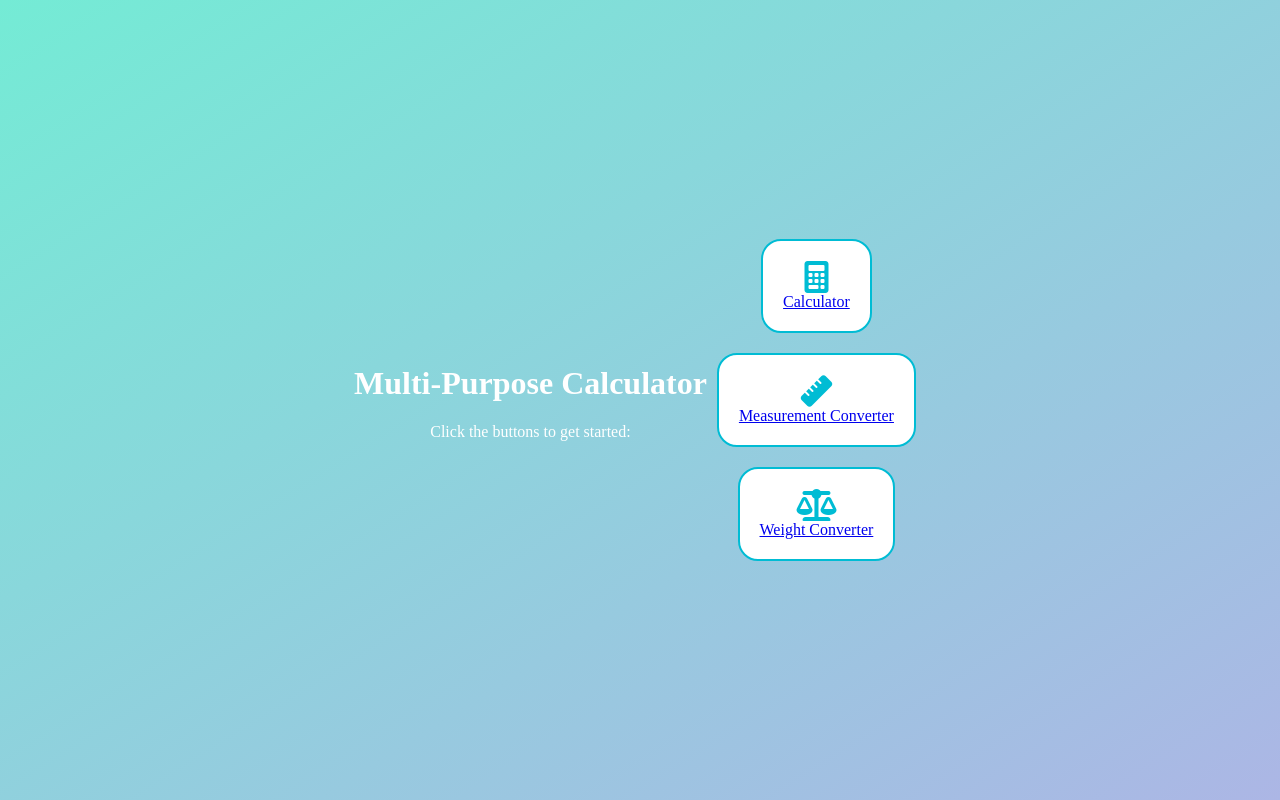
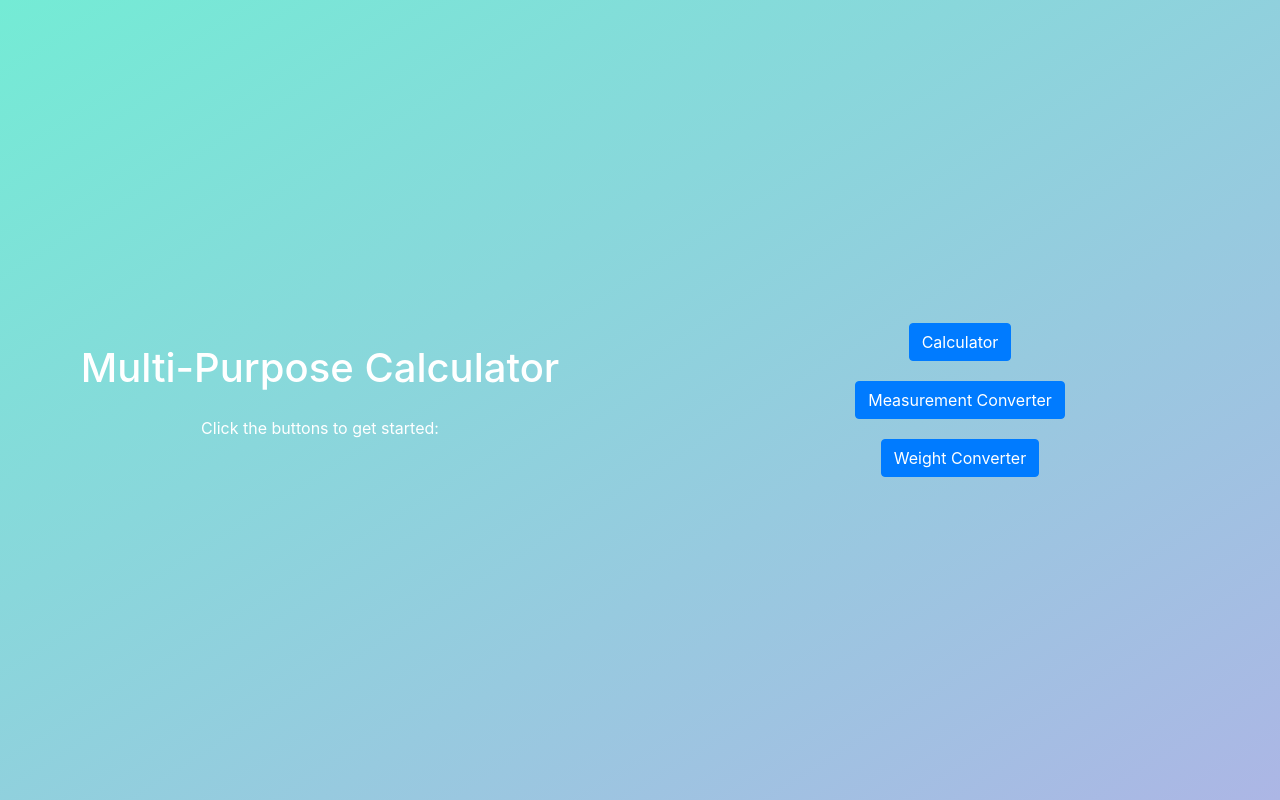
Before and after one commit to BrockAltug/Calculator, a Flask app: page / in a window 1280 px wide. Run offline with Flask 3, Linux system fonts and the light colour scheme; some libraries are stand-ins or nearby versions.

Commit message:
bootstrap style for index

```diff
--- a/templates/index.html
+++ b/templates/index.html
@@ -4,7 +4,8 @@
     <meta charset="UTF-8">
     <meta name="viewport" content="width=device-width, initial-scale=1.0">
     <title>Multi-Purpose Calculator</title>
-    <link rel="stylesheet" href="https://cdnjs.cloudflare.com/ajax/libs/font-awesome/6.0.0-beta3/css/all.min.css">
+    <!-- bootstrap style for index -->
+    <link rel="stylesheet" href="https://maxcdn.bootstrapcdn.com/bootstrap/4.5.2/css/bootstrap.min.css">
     <style>
         body {
             background: linear-gradient(to bottom right, #74ebd5, #ACB6E5);
@@ -25,29 +26,8 @@
             align-items: center;
         }
 
-        .boxed-button {
-            background-color: #ffffff;
-            border: 2px solid #00bcd4;
-            border-radius: 20px;
-            padding: 20px;
-            transition: background-color 0.3s, color 0.3s;
-            text-align: center;
+        .index-button {
             margin: 10px;
-            cursor: pointer;
-        }
-
-        .boxed-button:hover {
-            background-color: #00bcd4;
-            color: #ffffff;
-        }
-
-        /* Customize the icon color here */
-        .boxed-button i {
-            color: #00bcd4;
-        }
-
-        .text-white {
-            color: #ffffff;
         }
     </style>
 </head>
@@ -57,25 +37,15 @@
         <p class="text-white">Click the buttons to get started:</p>
     </div>
     <div class="container button-column">
-        <a href="/calculator" class="index-button">
-            <div class="boxed-button">
-                <i class="fas fa-calculator fa-2x"></i>
-                <div>Calculator</div>
-            </div>
-        </a>
-        <a href="/measurement-conversion" class="index-button">
-            <div class="boxed-button">
-                <i class="fas fa-ruler fa-2x"></i>
-                <div>Measurement Converter</div>
-            </div>
-        </a>
-        <a href="/weight-conversion" class="index-button">
-            <div class="boxed-button">
-                <i class="fas fa-balance-scale fa-2x"></i>
-                <div>Weight Converter</div>
-            </div>
-        </a>
-        <!-- end of buttons -->
+        <!-- Add buttons here as needed -->
+        <a href="/calculator" class="btn btn-primary index-button">Calculator</a>
+        <a href="/measurement-conversion" class="btn btn-primary index-button">Measurement Converter</a>
+        <a href="/weight-conversion" class="btn btn-primary index-button">Weight Converter</a>
+        <!-- Add more buttons as needed -->
     </div>
+    <!-- Add Bootstrap JS and jQuery -->
+    <script src="https://code.jquery.com/jquery-3.5.1.slim.min.js"></script>
+    <script src="https://cdn.jsdelivr.net/npm/@popperjs/core@2.11.6/dist/umd/popper.min.js"></script>
+    <script src="https://maxcdn.bootstrapcdn.com/bootstrap/4.5.2/js/bootstrap.min.js"></script>
 </body>
 </html>
```
